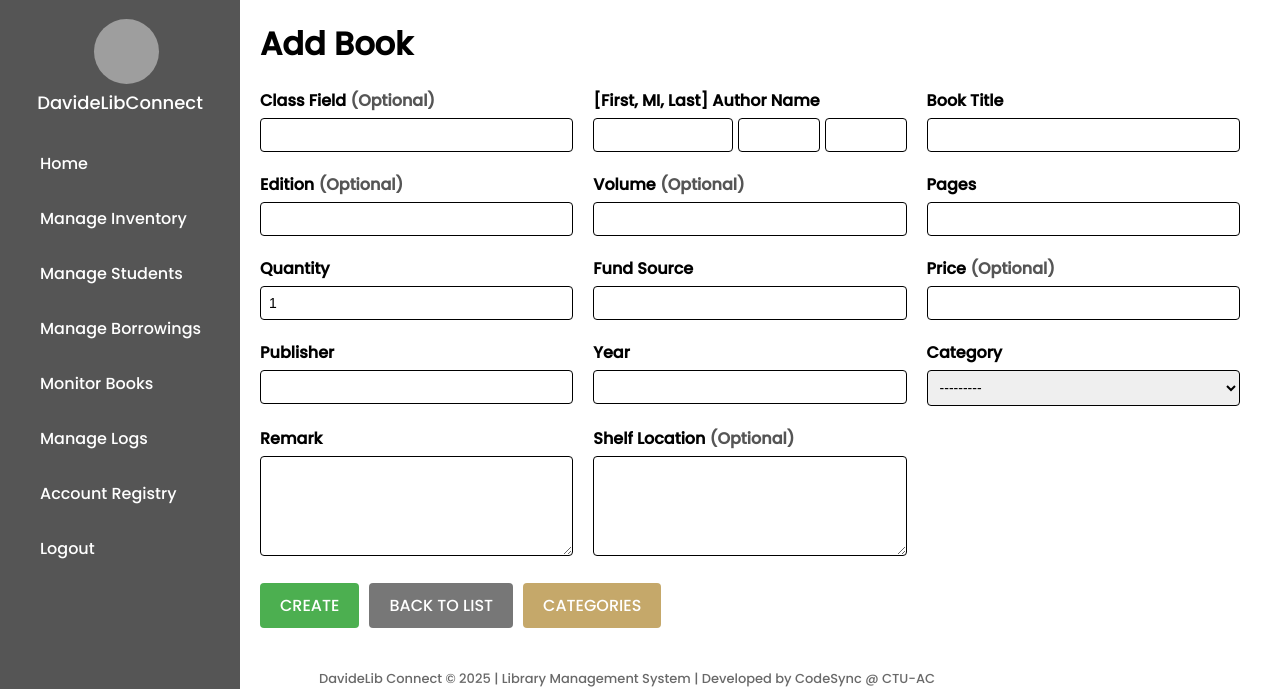
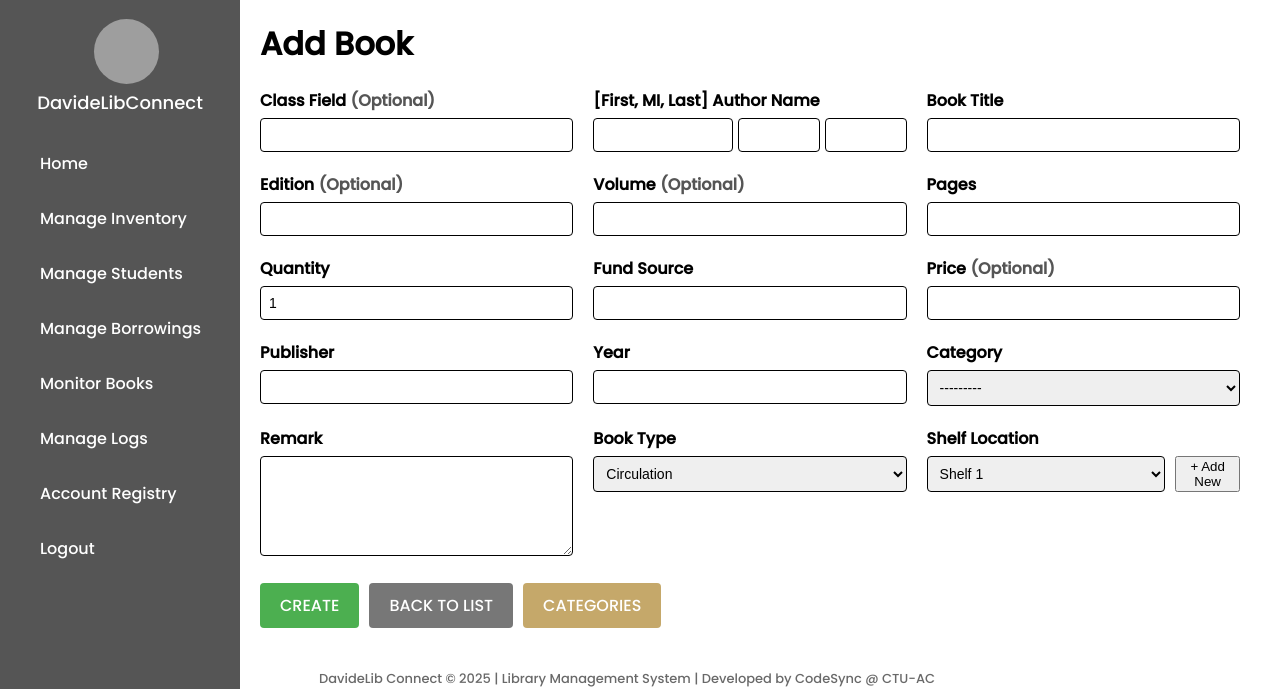
Before and after one commit to SoulSej10/DavideLibrary, a Django app: page /books/create/ in a window 1280 px wide. Shown: the part 111-800 px from the top of the page. Run offline with Django 5.2, Linux system fonts and the light colour scheme; a user stored in the database is signed in; data comes from the database, SQL or seed files in the repository; some web fonts are replaced; grey boxes are pictures that could not be loaded.

Commit message:
Added and Updated some Fields
Added a new field 'book type', and updated the field location

```diff
--- a/davideLibrary/library/forms.py
+++ b/davideLibrary/library/forms.py
@@ -7,7 +7,7 @@ from django.contrib.auth.models import User, Group
 from django.contrib.auth.forms import UserCreationForm, AuthenticationForm
 from django.core.exceptions import ValidationError
 from django.forms import ModelForm
-from .models import Borrower, BookInventory, BorrowSlip, Attendance, CustomUser, Category
+from .models import Borrower, BookInventory, BorrowSlip, Attendance, CustomUser, Category, Location
 from django.utils import timezone
 from datetime import timedelta
 from django.contrib.auth import authenticate
@@ -170,14 +170,18 @@ class BookInventoryForm(forms.ModelForm):
     firstname = forms.CharField(max_length=100, required=False)
     middle_initial = forms.CharField(max_length=2, required=False)
     lastname = forms.CharField(max_length=100, required=False)
+    new_location = forms.CharField(max_length=200, required=False, label="New Location")  # Field for new location
 
     class Meta:
         model = BookInventory
-        fields = ['class_field', 'book_title', 'edition', 'volume', 'pages', 'quantity', 'fund_source', 'price', 'publisher', 'year', 'category', 'remark', 'location']
+        fields = ['class_field', 'book_title', 'edition', 'volume', 'pages', 'quantity',
+                  'fund_source', 'price', 'publisher', 'year', 'category', 'remark',
+                  'location', 'book_type']
 
     def __init__(self, *args, **kwargs):
         super().__init__(*args, **kwargs)
         if self.instance and self.instance.pk:
+            # Split the author into firstname, middle_initial, and lastname
             name_parts = self.instance.author.split()
             if len(name_parts) >= 3:
                 self.fields['firstname'].initial = ' '.join(name_parts[:-2])
@@ -190,9 +194,16 @@ class BookInventoryForm(forms.ModelForm):
                 self.fields['firstname'].initial = name_parts[0]
 
     def save(self, commit=True):
+        # Process author fields
         firstname = self.cleaned_data.get('firstname', '').strip()
         middle_initial = self.cleaned_data.get('middle_initial', '').strip()
         lastname = self.cleaned_data.get('lastname', '').strip()
+
+        # Handle saving a new location
+        new_location_name = self.cleaned_data.get('new_location')
+        if new_location_name:
+            location, created = Location.objects.get_or_create(name=new_location_name)
+            self.instance.location = location
 
         # Concatenate the names with careful handling of extra spaces
         if middle_initial:
--- a/davideLibrary/library/templates/library/book_form.html
+++ b/davideLibrary/library/templates/library/book_form.html
@@ -311,9 +311,36 @@
                 {{ form.remark }}
             </div>
             <div class="form-group">
-                <label for="id_location" aria-placeholder="Add Book Location">Shelf Location <span style="color: #555;">(Optional)</span></label>
-                {{ form.location }}
+                <label for="id_book_type">Book Type</label>
+                <select id="id_book_type" name="book_type" class="form-control">
+                    <option value="" {% if not form.instance.book_type %}selected{% endif %}>--- Select Book Type ---</option>
+                    {% for choice in form.fields.book_type.choices %}
+                    <option value="{{ choice.0 }}" {% if form.instance.book_type == choice.0 %}selected{% endif %}>
+                        {{ choice.1 }}
+                    </option>
+                    {% endfor %}
+                </select>
             </div>
+
+            <div class="form-group">
+                <label for="id_location">Shelf Location</label>
+                <div style="display: flex; align-items: center; gap: 10px;">
+                    <select id="id_location" name="location" class="form-control">
+                        <option value="" {% if not form.instance.location %}selected{% endif %}>--- Select Location ---</option>
+                        {% for location in locations %}
+                        <option value="{{ location.id }}" {% if form.instance.location and location.id == form.instance.location.id %}selected{% endif %}>
+                            {{ location.name }}
+                        </option>
+                        {% endfor %}
+                    </select>
+                    <button type="button" class="btn btn-secondary" onclick="toggleNewLocationInput()">+ Add New</button>
+                </div>
+                <div id="new_location_section" style="display: none; margin-top: 10px;">
+                    <input type="text" id="new_location_input" class="form-control" placeholder="Enter new location" />
+                    <button type="button" class="btn btn-primary mt-2" onclick="saveNewLocation()">Save Location</button>
+                </div>
+            </div>
+
             <div class="form-actions">
                 <button type="submit" class="btn-save" style="font-family: 'Poppins', sans-serif;" >{{ form.instance.pk|yesno:"Save,Create" }}</button>
                 <a href="{% url 'book-list' %}" class="btn-back" style="padding-top: 10px; padding-bottom: 10px;">BACK TO LIST</a>
@@ -385,6 +412,50 @@
             function closeModal() {
                 document.getElementById('categoryModal').style.display = 'none';
             }
+
+            function toggleNewLocationInput() {
+                const section = document.getElementById('new_location_section');
+                section.style.display = section.style.display === 'none' ? 'block' : 'none';
+            }
+
+            function saveNewLocation() {
+                const newLocation = document.getElementById('new_location_input').value.trim();
+
+                if (newLocation === "") {
+                    alert("Please enter a location name.");
+                    return;
+                }
+
+                // Send new location to the server using AJAX
+                fetch("{% url 'add-location' %}", {
+                    method: "POST",
+                    headers: {
+                        "Content-Type": "application/json",
+                        "X-CSRFToken": "{{ csrf_token }}"
+                    },
+                    body: JSON.stringify({ name: newLocation })
+                })
+                .then(response => response.json())
+                .then(data => {
+                    if (data.success) {
+                        alert("Location added successfully!");
+                        // Reload the dropdown with the new location
+                        const locationSelect = document.getElementById('id_location');
+                        const option = document.createElement('option');
+                        option.value = data.location_id;
+                        option.text = newLocation;
+                        locationSelect.appendChild(option);
+                        locationSelect.value = data.location_id;
+
+                        // Reset input field and hide section
+                        document.getElementById('new_location_input').value = "";
+                        toggleNewLocationInput();
+                    } else {
+                        alert("Failed to add location.");
+                    }
+                })
+                .catch(error => console.error("Error adding location:", error));
+            }
         </script>
     </div>
 </body>
--- a/davideLibrary/library/urls.py
+++ b/davideLibrary/library/urls.py
@@ -54,6 +54,7 @@ urlpatterns = [
     path('books/set-location/', views.set_location_for_books, name='set-location-for-books'),
     path('book-details/<str:book_number>/', book_details, name='book-details'),
     path('generate-selected-books-pdf/', generate_selected_books_pdf, name='generate-selected-books-pdf'),
+    path('add-location/',views.add_location, name='add-location'),
 
     # borrow slip
     path('borrow-slips/', views.borrow_slip_list, name='borrow-slip-list'),
--- a/davideLibrary/library/views.py
+++ b/davideLibrary/library/views.py
@@ -15,7 +15,7 @@ from reportlab.platypus import Table, TableStyle
 from reportlab.lib import colors
 from django.conf import settings
 from django.db import models
-from .models import  Borrower, BookInventory, BorrowSlip, Attendance, Category, CustomUser
+from .models import  Borrower, BookInventory, BorrowSlip, Attendance, Category, CustomUser, Location
 from .forms import  BorrowerForm, BookInventoryForm, BorrowSlipForm, AttendanceForm, PenaltyForm
 from django.contrib import messages
 from datetime import datetime
@@ -1011,21 +1011,28 @@ def book_list(request):
 @login_required
 def book_create(request):
     if request.method == 'POST':
-        if 'add-category' in request.POST:
+        if 'add-category' in request.POST:  # Handle adding a new category
             category_name = request.POST.get('category_name')
             if category_name:
                 Category.objects.get_or_create(name=category_name)
-                return redirect('book-create')  # Redirect to the same view to avoid re-posting the form
+                return redirect('book-create')  # Redirect to avoid re-posting the form
         else:
             form = BookInventoryForm(request.POST)
             if form.is_valid():
+                # Save the book with the location (new or existing)
                 form.save()
                 return redirect('book-list')
     else:
         form = BookInventoryForm()
 
     categories = Category.objects.all()
-    return render(request, 'library/book_form.html', {'form': form, 'categories': categories})
+    locations = Location.objects.all()  # Include locations for the dropdown
+    return render(
+        request,
+        'library/book_form.html',
+        {'form': form, 'categories': categories, 'locations': locations}
+    )
+
 
 @login_required
 def book_update(request, book_number):
@@ -1039,8 +1046,10 @@ def book_update(request, book_number):
     else:
         form = BookInventoryForm(instance=book)
 
-    categories = Category.objects.all()
-    return render(request, 'library/book_form.html', {'form': form, 'categories': categories})
+    locations = Location.objects.all()  # Fetch all locations
+    categories = Category.objects.all()  # Fetch all categories
+    return render(request, 'library/book_form.html', {'form': form, 'categories': categories, 'locations': locations})
+
 
 @login_required
 def delete_category(request, category_id):
@@ -1158,7 +1167,19 @@ def generate_selected_books_pdf(request):
     buffer.seek(0)
     return FileResponse(buffer, as_attachment=True, filename='selected_books.pdf')
 
-
+@login_required
+def add_location(request):
+    if request.method == 'POST':
+        import json
+        data = json.loads(request.body)
+        location_name = data.get('name')
+
+        if location_name:
+            location, created = Location.objects.get_or_create(name=location_name)
+            return JsonResponse({'success': True, 'location_id': location.id})
+        else:
+            return JsonResponse({'success': False, 'message': 'Invalid location name.'})
+    return JsonResponse({'success': False, 'message': 'Invalid request method.'})
 
 
 
```
Also changed, not shown: davideLibrary/library/admin.py (+8 -1 lines), davideLibrary/library/models.py (+18 -1 lines), davideLibrary/db.sqlite3, davideLibrary/library/migrations/0024_bookinventory_book_type.py (added), davideLibrary/library/migrations/0025_location_alter_bookinventory_location.py (added), davideLibrary/library/migrations/0026_alter_bookinventory_location.py (added), davideLibrary/media/qr_codes/A-001_KsK2BQG.png (added), davideLibrary/media/qr_codes/A-001_ObsaP8a.png (added), davideLibrary/media/qr_codes/A-001_j4Nbwu7.png (added), davideLibrary/media/qr_codes/B-001_u7jG4ap.png (added), davideLibrary/media/qr_codes/E-001_TpgXaju.png (added).
